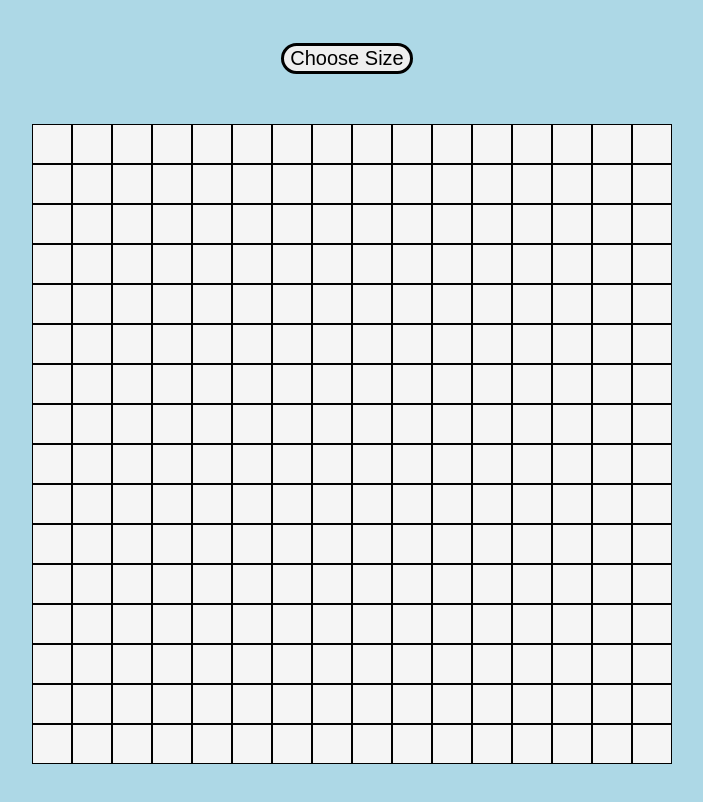
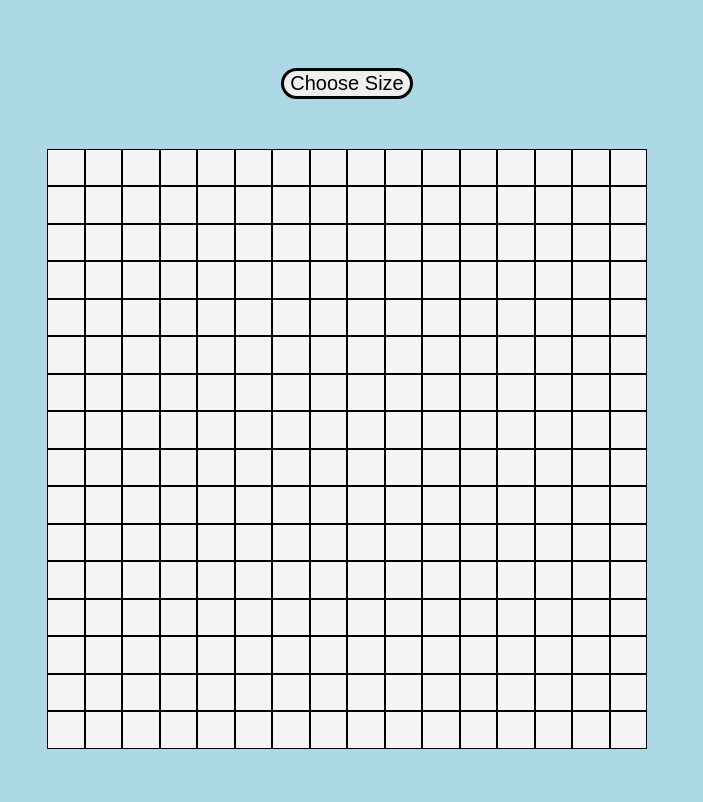
Before and after one commit to Kosta-Stajic/Etch-a-Sketch, a plain HTML site: page index.html in a window 1280 px wide. Shown: the whole page, without its empty margins (293-996 px from the left). Drawn offline with Linux system fonts and the light colour scheme.

Commit message:
Add dynamic height/width + choice of grid size

```diff
--- a/index.html
+++ b/index.html
@@ -4,14 +4,14 @@
     <meta charset="UTF-8">
     <meta http-equiv="X-UA-Compatible" content="IE=edge">
     <meta name="viewport" content="width=device-width, initial-scale=1.0">
-    <title>Document</title>
+    <title>Etch-a-Sketch</title>
     <link rel="stylesheet" href="styles.css">
     <script src="scrypt.js" defer></script>
 </head>
 <body>
-    <div class ="btn">
+
     <button class ="newGrid">Choose Size</button>
-</div>
     <div class="container"></div>
+
 </body>
 </html>
--- a/scrypt.js
+++ b/scrypt.js
@@ -1,19 +1,33 @@
-const container = document.querySelector(".container");
 
 
-function generateGrid(x){
-for (let i=0; i < x; i++){
-    const row = document.createElement("div");
-    row.classList.add ("row")
-    container.appendChild (row)
-    row.addEventListener("mouseover",() => {
-        row.style.background = "grey";
+const container = document.querySelector(".container");
+const clear = document.querySelector(".newGrid")
+container.style.height = "600px"
+container.style.width = "600px"
 
-    })
+function generateGrid(x) {
+    for (let i = 0; i < x * x; i++) {
+        const row = document.createElement("div");
+        let size = 600/x;
+        console.log(size)
+        row.classList.add("cells")
+        row.style.height = `${size}px`
+        row.style.width = `${size}px`
+        container.appendChild(row)
+        console.log (row.style.height)
+        row.addEventListener("mouseover", () => {
+            row.style.background = "grey";
+        })
 
-}}
+    }
+}
 
-generateGrid(256);
+clear.addEventListener ("click", () => {
+    let userInput = parseInt(prompt("Chose a size"))
+    container.textContent = ""
+    generateGrid(userInput)
+
+})
 
 
-const newGrid = document.getElementsByClassName("btn");
+generateGrid(16);
--- a/styles.css
+++ b/styles.css
@@ -1,3 +1,6 @@
+* {
+  box-sizing: border-box;
+}
 
 body {
   display: flex;
@@ -11,31 +14,30 @@ body {
 .newGrid {
 
   margin-bottom: 50px;
-    border:royalblue;
+  border: royalblue;
   border-radius: 50px;
-    border:solid black;
+  border: solid black;
   font-size: 20px;
 }
 
-.row{
-    margin:0px;
-    padding:0px;
-    background-color:whitesmoke;
-    height: 38px;
-    width: 38px;
+.cells {
+
+  display: flex;
+  position:relative;
+  margin: 0px;
+  padding: 0px;
+  background-color: whitesmoke;
   border: 1px solid rgb(0, 0, 0)
-
 }
 
 .container {
+  box-sizing: border-box;
   display: flex;
   flex-wrap: wrap;
-    flex-direction: row-reverse;
+
   align-content: flex-start;
-    flex: 1;;
-    width: 1000px;
-    height:1000px;
-    max-width: 650px;
-    max-height: 650px;
+
+  max-width: 600px;
+  max-height: 600px;
 
 }
```
Lines whose indentation alone changed are shown as unchanged.
